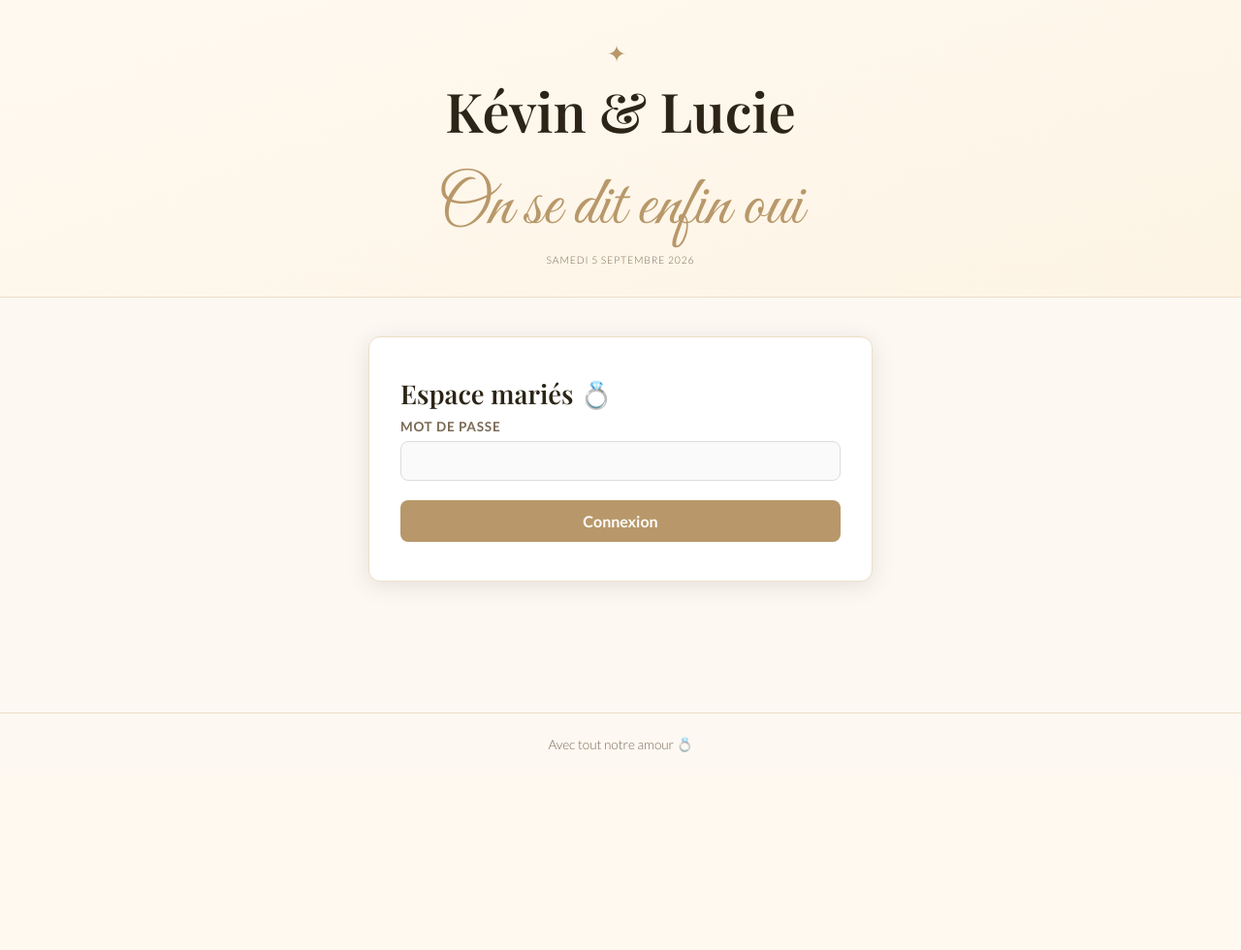
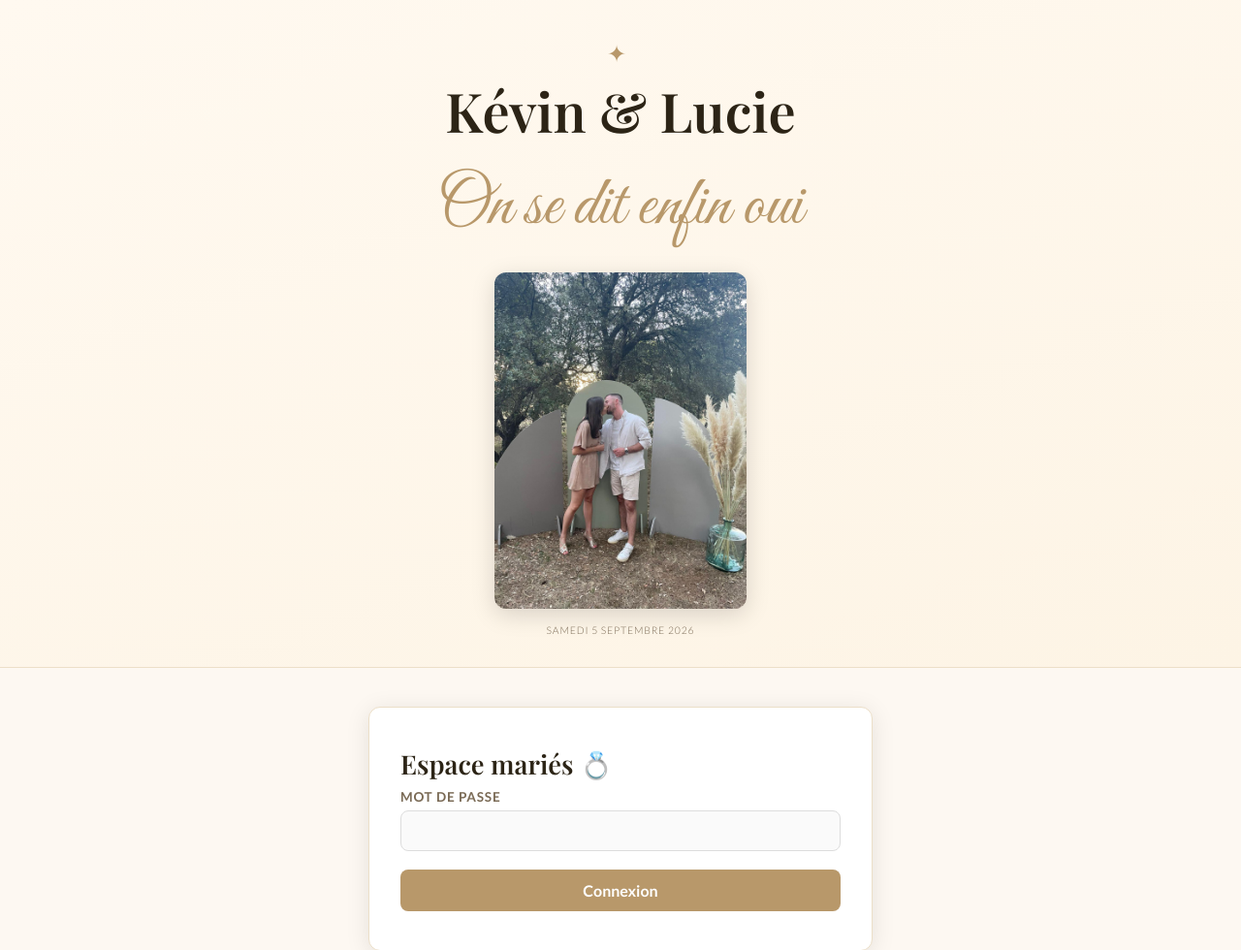
Before and after one commit to armshivb/mariage-rsvp, a FastAPI app: page /admin in a window 1280 px wide. Shown: the top 980 px of the page at 97% size. Before the commit the page ends 776 px from the top, so only its background shows below. Run offline with FastAPI, Linux system fonts and the light colour scheme; some web fonts are replaced.

Commit message:
remise photo dans le header

```diff
--- a/templates/base.html
+++ b/templates/base.html
@@ -14,7 +14,8 @@
     <div class="header-deco">✦</div>
     <h1 class="couple-name">{{ couple }}</h1>
     <p class="wedding-quote">On se dit enfin oui</p>
-<p class="wedding-info">{{ date }}</p>
+    <img class="header-photo" src="/static/kevin_lucie.jpg" alt="Kévin & Lucie" />
+    <p class="wedding-info">{{ date }}</p>
   </header>
   <main class="{% block main_class %}{% endblock %}">
     {% block content %}{% endblock %}
```
Also changed, not shown: static/kevin_lucie.jpg.
